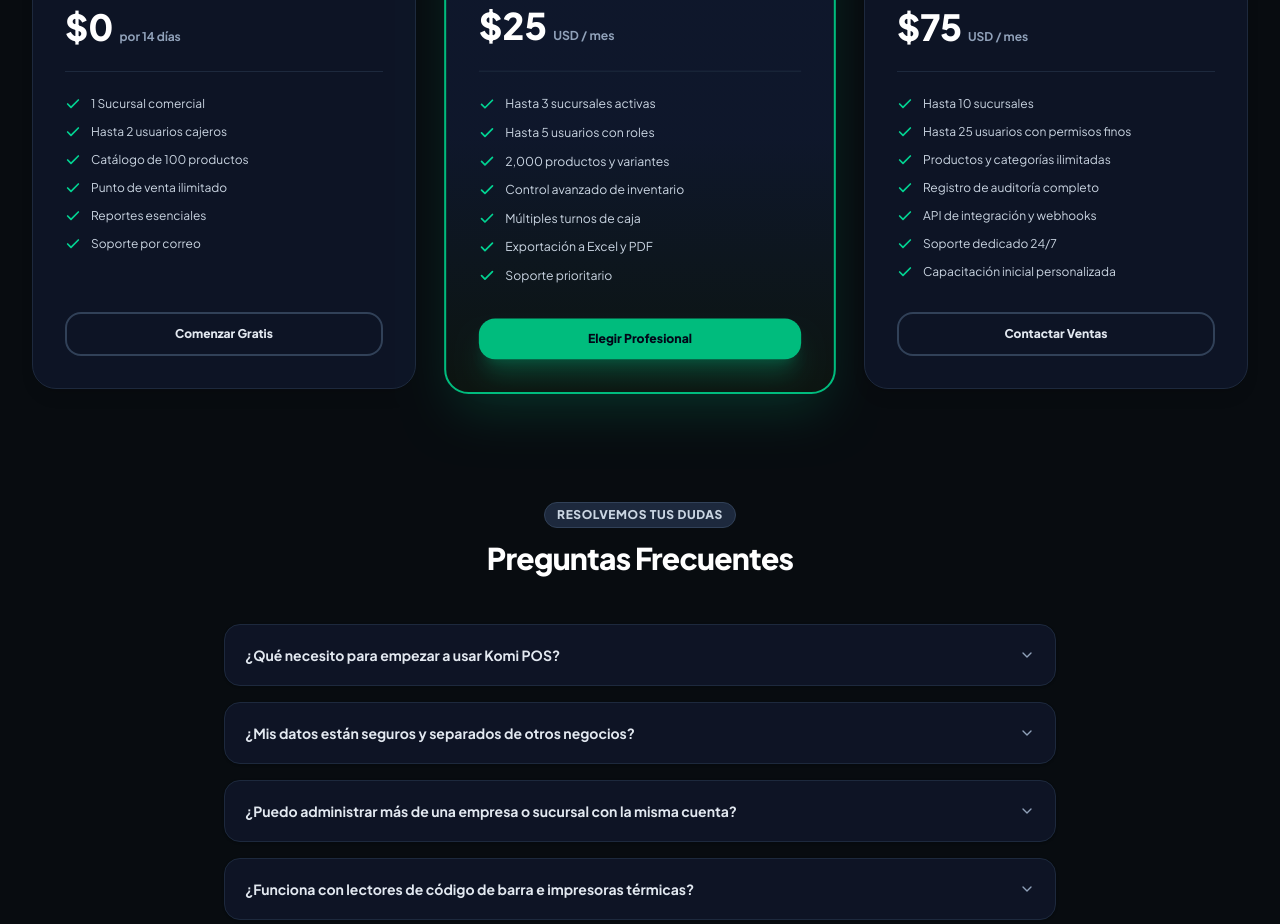
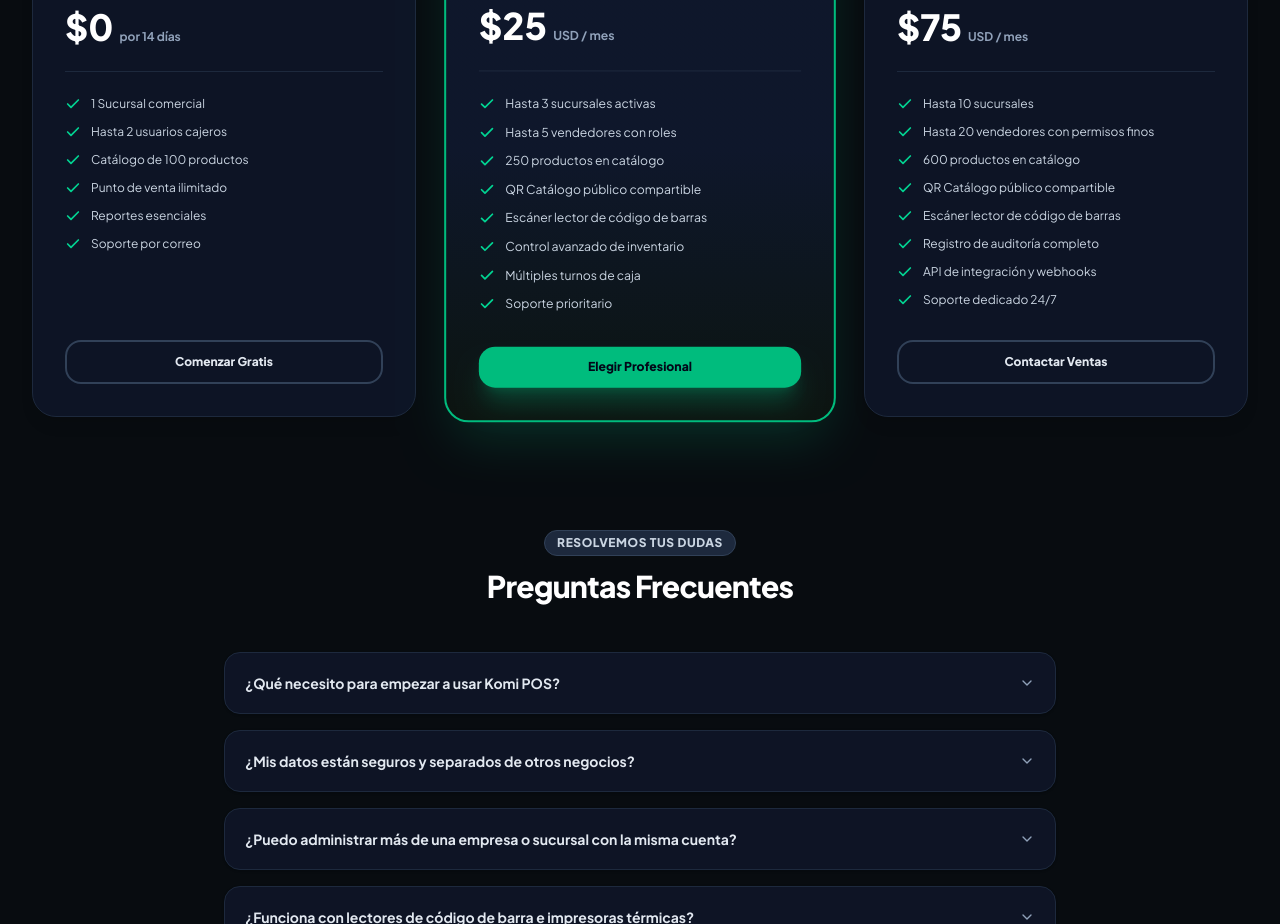
Before and after one commit to appkomi459-design/komerz-pos, a React (Vite) app: page / in a window 1280 px wide. Shown: the part 4020-4944 px from the top of the page. Built offline with nearby package versions, Linux system fonts and the light colour scheme; no server answers; what @zxing/library would draw is missing.

Commit message:
feat: actualizar planes - precios /, 5/20 vendedores, 250/600 productos, QR + escaner barras

```diff
--- a/src/pages/business/SubscriptionPage.tsx
+++ b/src/pages/business/SubscriptionPage.tsx
@@ -25,15 +25,47 @@ export const SubscriptionPage: React.FC = () => {
           .eq('is_active', true)
           .order('price_monthly', { ascending: true });
 
-        // Precios oficiales actualizados:
-        // Profesional: $25 USD/mes o $250 USD/año (2 meses gratis)
-        // Empresarial: $75 USD/mes o $750 USD/año (2 meses gratis)
+        // Precios y límites oficiales:
+        // Profesional: $25/mes · 5 vendedores · 250 productos · QR + Escáner
+        // Empresarial: $75/mes · 20 vendedores · 600 productos · QR + Escáner
         const normalized = (data || []).map((p: any) => {
           if (p.code === 'pro') {
-            return { ...p, price_monthly: 25, price_yearly: 250 };
+            return {
+              ...p,
+              price_monthly: 25,
+              price_yearly: 250,
+              max_users: 5,
+              max_products: 250,
+              features: [
+                'Hasta 3 sucursales activas',
+                'Hasta 5 vendedores con roles',
+                '250 productos en catálogo',
+                'QR Catálogo público compartible',
+                'Escáner lector de código de barras',
+                'Control avanzado de inventario',
+                'Múltiples turnos de caja',
+                'Soporte prioritario',
+              ],
+            };
           }
           if (p.code === 'enterprise') {
-            return { ...p, price_monthly: 75, price_yearly: 750 };
+            return {
+              ...p,
+              price_monthly: 75,
+              price_yearly: 750,
+              max_users: 20,
+              max_products: 600,
+              features: [
+                'Hasta 10 sucursales',
+                'Hasta 20 vendedores con permisos finos',
+                '600 productos en catálogo',
+                'QR Catálogo público compartible',
+                'Escáner lector de código de barras',
+                'Registro de auditoría completo',
+                'API de integración y webhooks',
+                'Soporte dedicado 24/7',
+              ],
+            };
           }
           return p;
         });
@@ -195,11 +227,11 @@ export const SubscriptionPage: React.FC = () => {
           const isPro = p.code === 'pro';
           const isEnterprise = p.code === 'enterprise';
 
-          // Filtrar características para evitar duplicados visuales
+          // Características base con terminología correcta
           const baseFeatures = [
             `Hasta ${p.max_branches} ${p.max_branches === 1 ? 'sucursal' : 'sucursales'}`,
-            `Hasta ${p.max_users} usuarios`,
-            `Hasta ${p.max_products.toLocaleString()} productos`,
+            `Hasta ${p.max_users} vendedores`,
+            `${p.max_products.toLocaleString()} productos en catálogo`,
           ];
           const rawFeatures = Array.isArray(p.features) ? p.features : [];
           const additionalFeatures = rawFeatures.filter((f: string) => {
--- a/src/pages/public/LandingPage.tsx
+++ b/src/pages/public/LandingPage.tsx
@@ -94,11 +94,12 @@ export const LandingPage: React.FC = () => {
       description: 'El plan preferido por negocios en crecimiento que demandan más potencia.',
       features: [
         'Hasta 3 sucursales activas',
-        'Hasta 5 usuarios con roles',
-        '2,000 productos y variantes',
+        'Hasta 5 vendedores con roles',
+        '250 productos en catálogo',
+        'QR Catálogo público compartible',
+        'Escáner lector de código de barras',
         'Control avanzado de inventario',
         'Múltiples turnos de caja',
-        'Exportación a Excel y PDF',
         'Soporte prioritario',
       ],
       cta: 'Elegir Profesional',
@@ -112,12 +113,13 @@ export const LandingPage: React.FC = () => {
       description: 'Para cadenas comerciales y empresas con operaciones de gran volumen.',
       features: [
         'Hasta 10 sucursales',
-        'Hasta 25 usuarios con permisos finos',
-        'Productos y categorías ilimitadas',
+        'Hasta 20 vendedores con permisos finos',
+        '600 productos en catálogo',
+        'QR Catálogo público compartible',
+        'Escáner lector de código de barras',
         'Registro de auditoría completo',
         'API de integración y webhooks',
         'Soporte dedicado 24/7',
-        'Capacitación inicial personalizada',
       ],
       cta: 'Contactar Ventas',
       popular: false,
```
